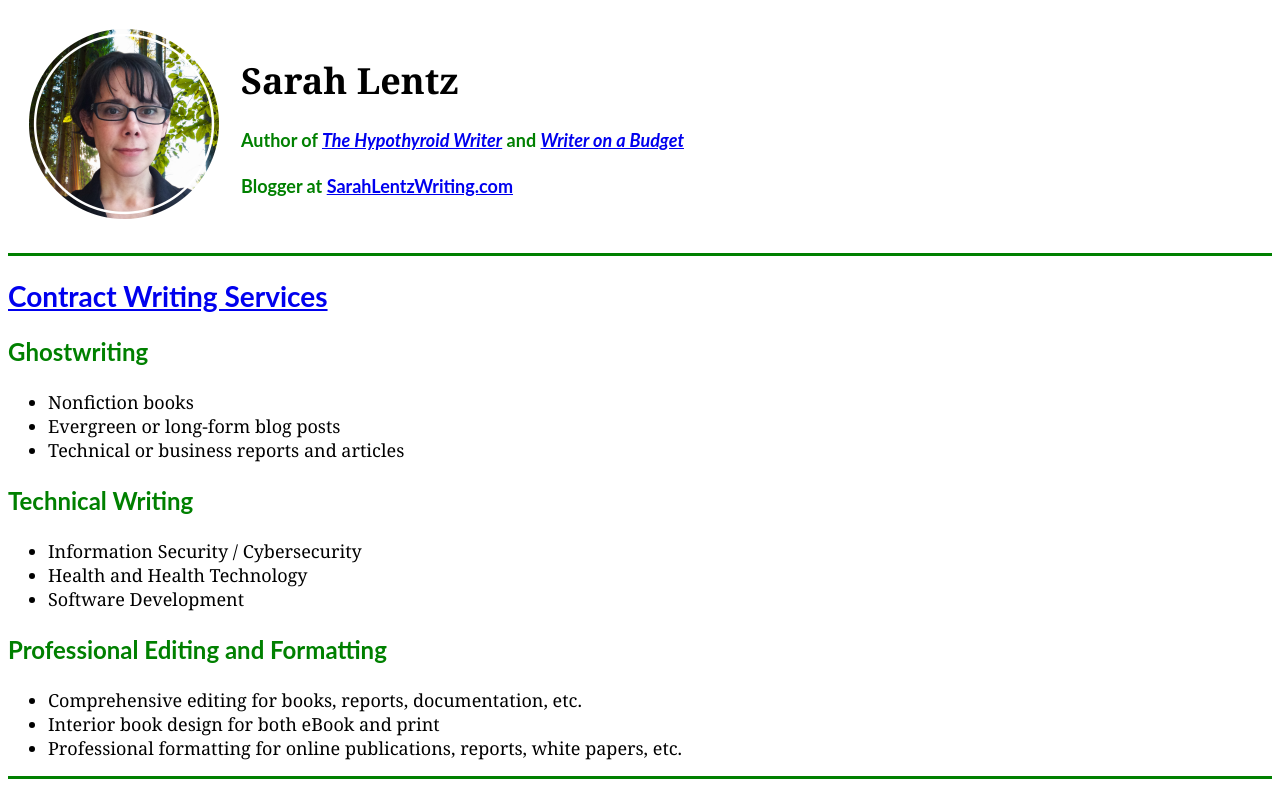
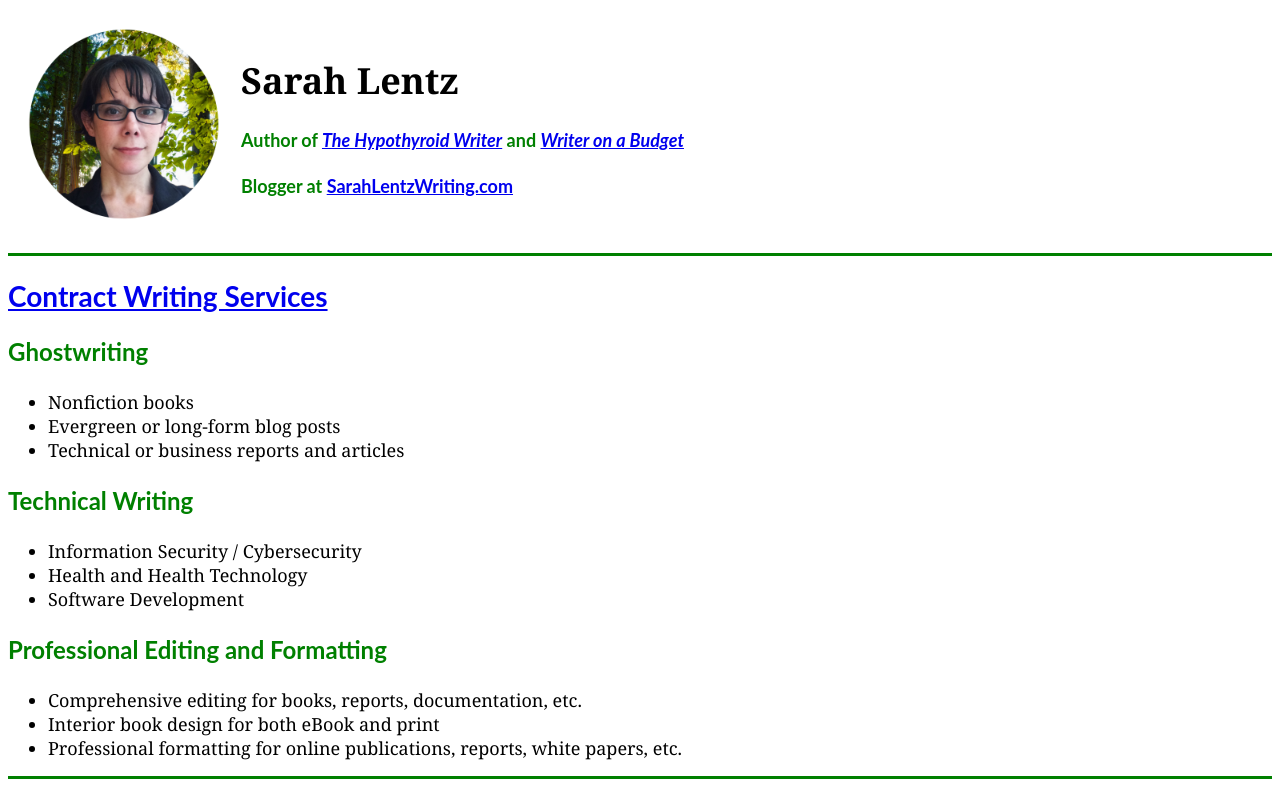
Before and after one commit to SarahLentz/cv, a plain HTML site: page index.html in a window 1280 px wide. Shown: the top 799 px of the page. Drawn offline with Linux system fonts and the light colour scheme.

Commit message:
Update index.html

```diff
--- a/index.html
+++ b/index.html
@@ -56,7 +56,7 @@
 <table cellspacing="15">
   <tr>
     <td>
-      <img src="Profile-pic-round.png" alt="Sarah Lentz profile picture">
+      <img src="profile-pic-round-framed.png" alt="Sarah Lentz profile picture">
     </td>
     <td>
       <h1>Sarah Lentz</h1>
```
